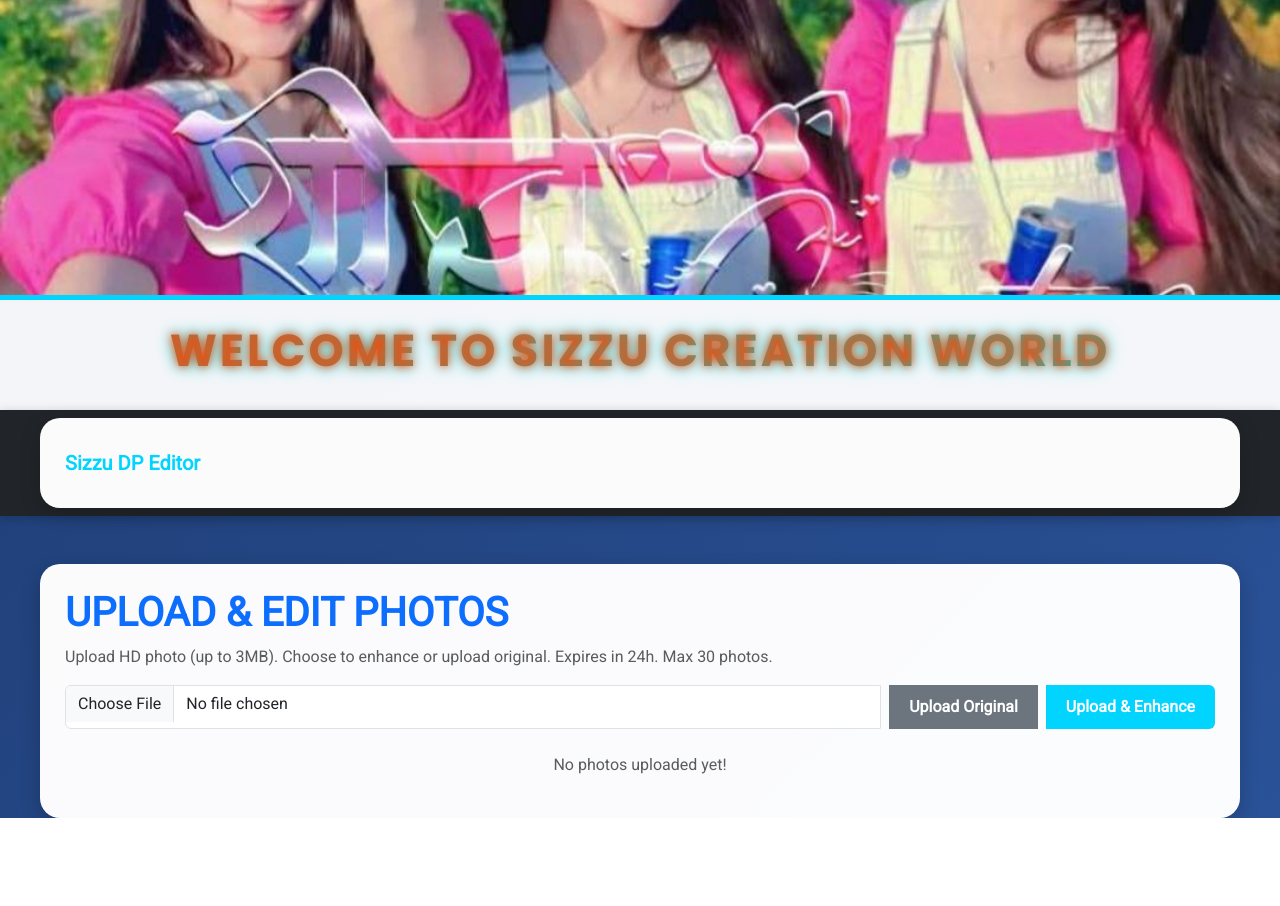
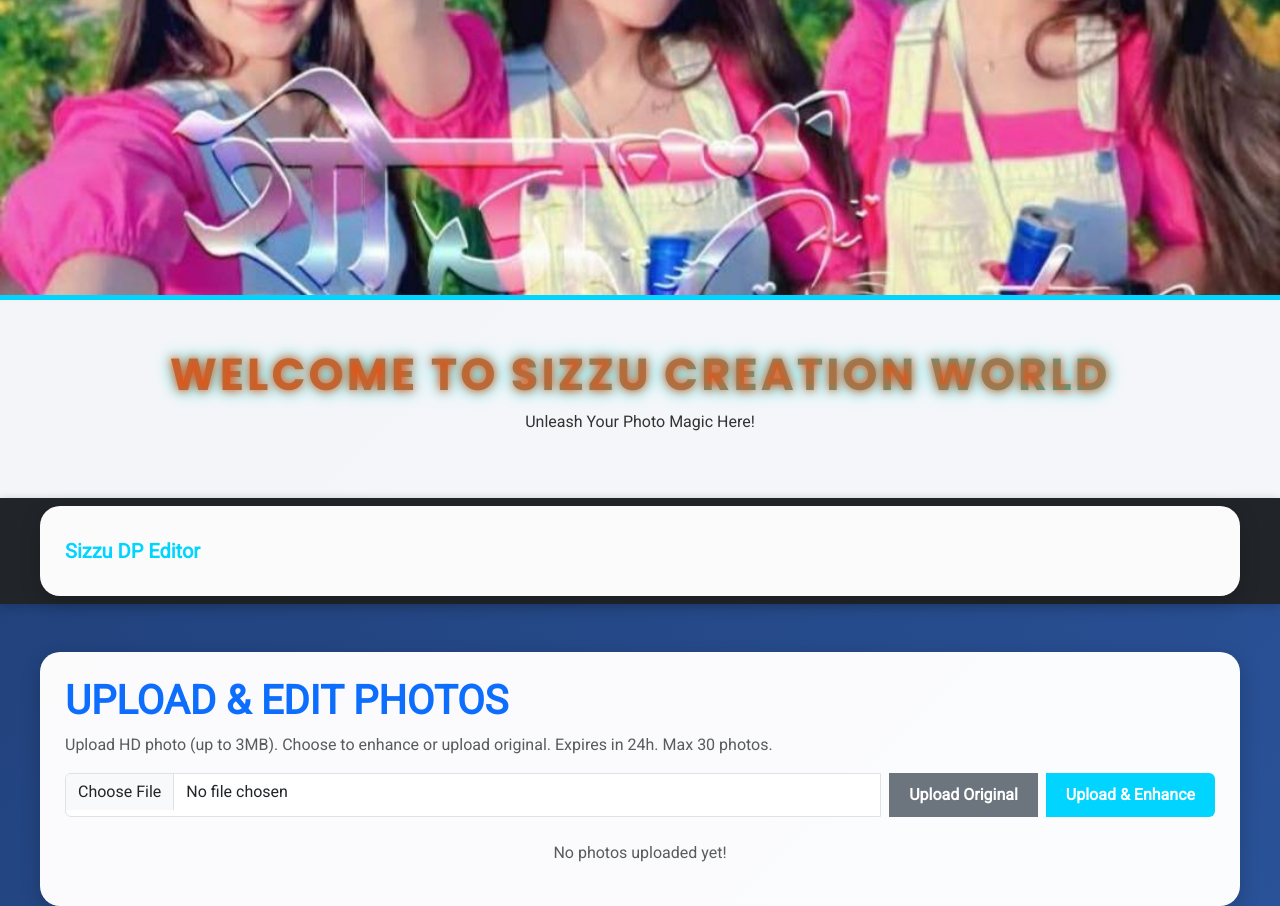
Before and after one commit to Dev093235/ShiiZu-CreAtiOn, a plain HTML site: page index.html in a window 1280 px wide. Before the commit the page ends 818 px from the top, so only its background shows below. Drawn offline with nearby package versions, Linux system fonts and the light colour scheme.

Commit message:
Update index.html

```diff
--- a/index.html
+++ b/index.html
@@ -12,8 +12,9 @@
     <div class="cover-photo" onclick="showSlideshow()">
         <img src="assets/images/cover.jpg" alt="Sizzu Creation Cover" class="img-fluid" onerror="this.src='https://via.placeholder.com/1200x300?text=Add+Cover+Photo';">
     </div>
-    <div class="welcome-text text-center py-4">
+    <div class="welcome-text text-center py-5">
         <h2 class="welcome-title">Welcome to Sizzu Creation World</h2>
+        <p class="welcome-subtitle">Unleash Your Photo Magic Here!</p>
     </div>
     <nav class="navbar navbar-dark bg-dark">
         <div class="container">
```
